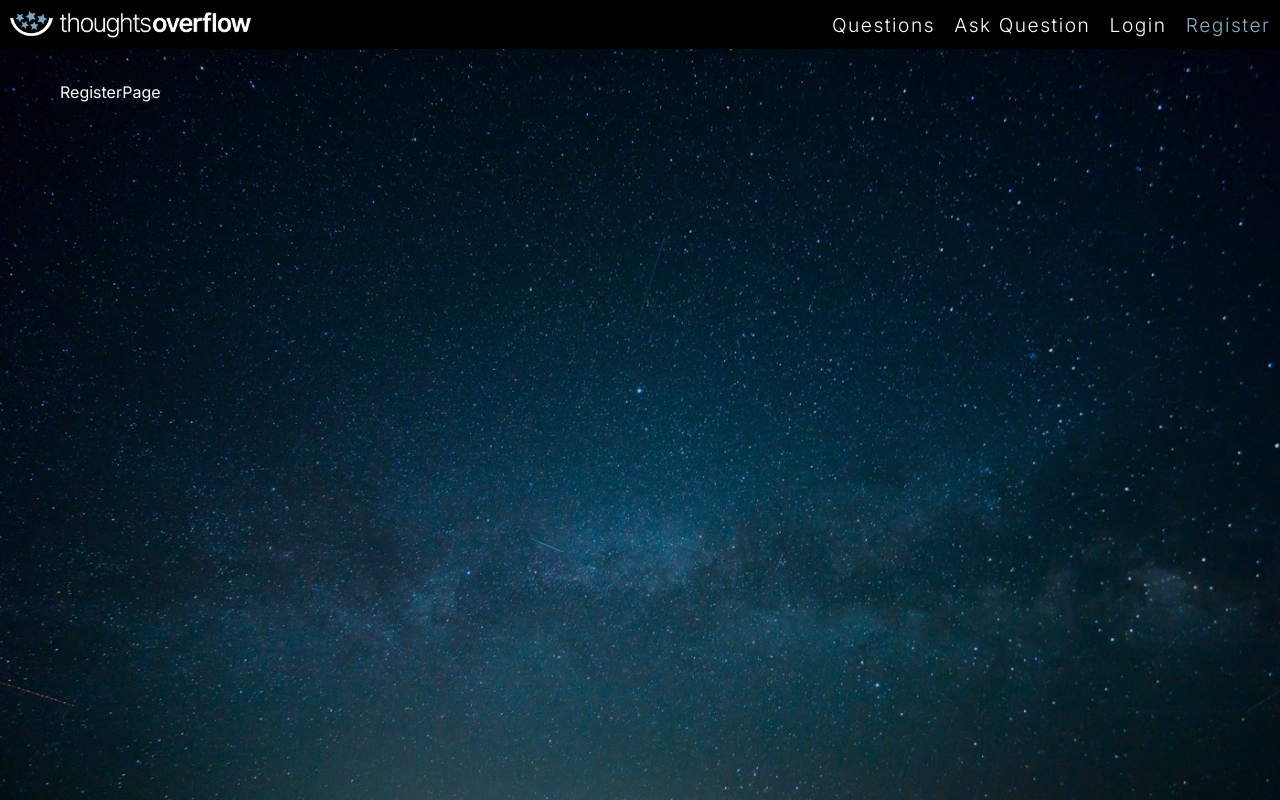
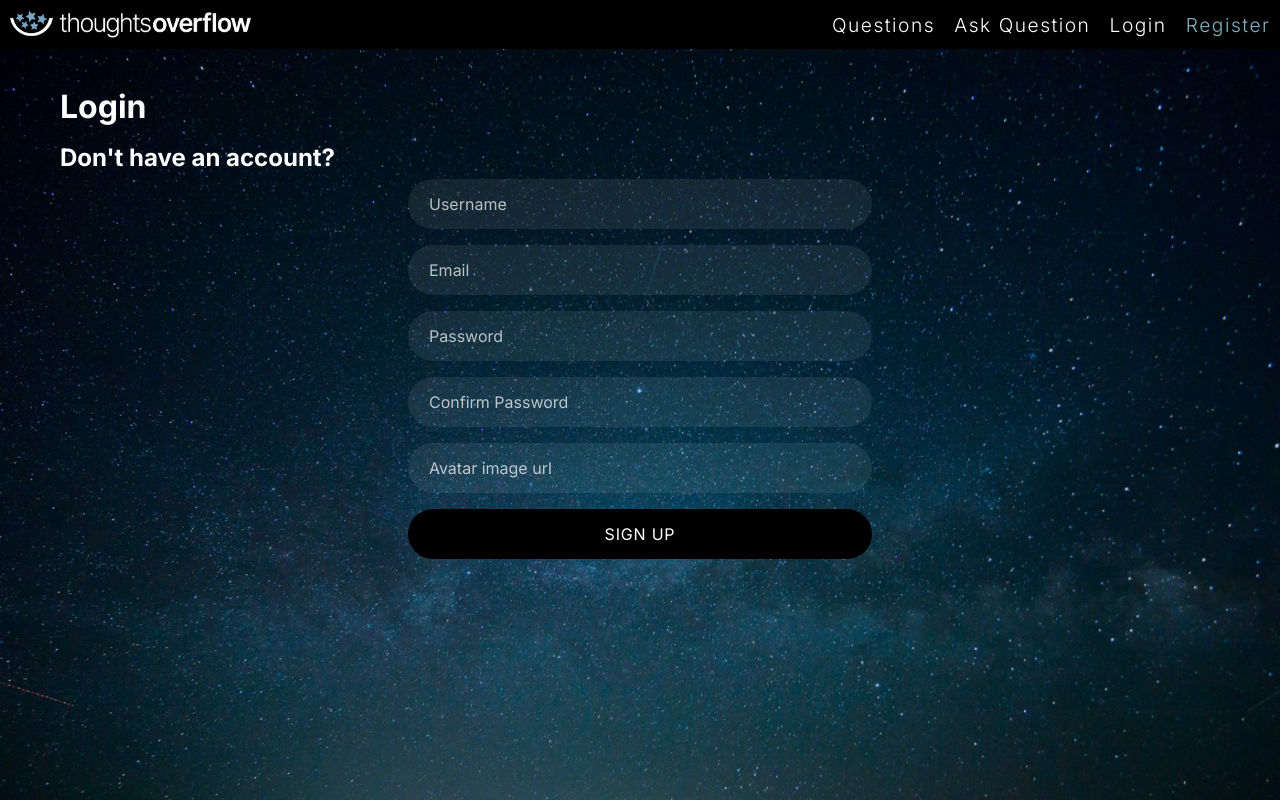
Before and after one commit to pocketful/Forum-React-NodeJS, a React (Create React App) app in the folder client/: page /register in a window 1280 px wide. Built offline with nearby package versions, Linux system fonts and the light colour scheme.

Commit message:
User forms for login and register

```diff
--- /dev/null
+++ b/client/src/components/Forms/User/LoginForm.jsx
@@ -0,0 +1,33 @@
+import Button from '../../UI/Button/Button';
+import style from './UserForm.module.css';
+
+function LoginForm() {
+  return (
+    <>
+      <h2>Have an account?</h2>
+      <form className={style.wrapper}>
+        <div className={style.group}>
+          <input
+            type="email"
+            name="email"
+            placeholder="Email"
+            className={style.input}
+          />
+        </div>
+        <div className={style.group}>
+          <input
+            type="password"
+            name="password"
+            placeholder="Password"
+            className={style.input}
+          />
+        </div>
+        <div className={style.group}>
+          <Button>Sign In</Button>
+        </div>
+      </form>
+    </>
+  );
+}
+
+export default LoginForm;
--- /dev/null
+++ b/client/src/components/Forms/User/RegisterForm.jsx
@@ -0,0 +1,57 @@
+import Button from '../../UI/Button/Button';
+import style from './UserForm.module.css';
+
+function RegisterForm() {
+  return (
+    <>
+      <h2>Don't have an account?</h2>
+      <form className={style.wrapper}>
+        <div className={style.group}>
+          <input
+            type="text"
+            name="username"
+            placeholder="Username"
+            className={style.input}
+          />
+        </div>
+        <div className={style.group}>
+          <input
+            type="email"
+            name="email"
+            placeholder="Email"
+            className={style.input}
+          />
+        </div>
+        <div className={style.group}>
+          <input
+            type="password"
+            name="password"
+            placeholder="Password"
+            className={style.input}
+          />
+        </div>
+        <div className={style.group}>
+          <input
+            type="password"
+            name="passwordConfirm"
+            placeholder="Confirm Password"
+            className={style.input}
+          />
+        </div>
+        <div className={style.group}>
+          <input
+            type="text"
+            name="image"
+            placeholder="Avatar image url"
+            className={style.input}
+          />
+        </div>
+        <div className={style.group}>
+          <Button>Sign Up</Button>
+        </div>
+      </form>
+    </>
+  );
+}
+
+export default RegisterForm;
--- /dev/null
+++ b/client/src/components/Forms/User/UserForm.module.css
@@ -0,0 +1,51 @@
+.wrapper {
+  margin: auto;
+  width: 40%;
+}
+
+.group {
+  margin-bottom: 1em;
+}
+
+.input {
+  display: block;
+  font-family: inherit;
+  font-size: 1rem;
+  line-height: 1.5;
+  width: 100%;
+  padding: 0.375rem 0.75rem;
+  height: 50px;
+  color: white;
+  border: 1px solid transparent;
+  background: rgba(255, 255, 255, 0.08);
+  border-radius: 40px;
+  padding-left: 20px;
+  padding-right: 20px;
+  transition: 0.3s;
+}
+
+.input:hover,
+.input:focus {
+  background: transparent;
+  outline: none;
+  border-color: rgba(255, 255, 255, 0.4);
+}
+.input::placeholder {
+  color: rgba(255, 255, 255, 0.7);
+}
+
+@media screen and (max-width: 968px) {
+  .wrapper {
+    width: 60%;
+  }
+}
+@media screen and (max-width: 700px) {
+  .wrapper {
+    width: 90%;
+  }
+}
+@media screen and (max-width: 600px) {
+  .wrapper {
+    width: 100%;
+  }
+}
--- a/client/src/pages/LoginPage.jsx
+++ b/client/src/pages/LoginPage.jsx
@@ -1,5 +1,12 @@
+import LoginForm from "../components/Forms/User/LoginForm";
+
 function LoginPage() {
-  return <div>LoginPage</div>;
+  return (
+    <>
+      <h1>Login</h1>
+      <LoginForm />
+    </>
+  );
 }
 
 export default LoginPage;
--- a/client/src/pages/RegisterPage.jsx
+++ b/client/src/pages/RegisterPage.jsx
@@ -1,5 +1,12 @@
+import RegisterForm from '../components/Forms/User/RegisterForm';
+
 function RegisterPage() {
-  return <div>RegisterPage</div>;
+  return (
+    <>
+      <h1>Login</h1>
+      <RegisterForm />
+    </>
+  );
 }
 
 export default RegisterPage;
```
